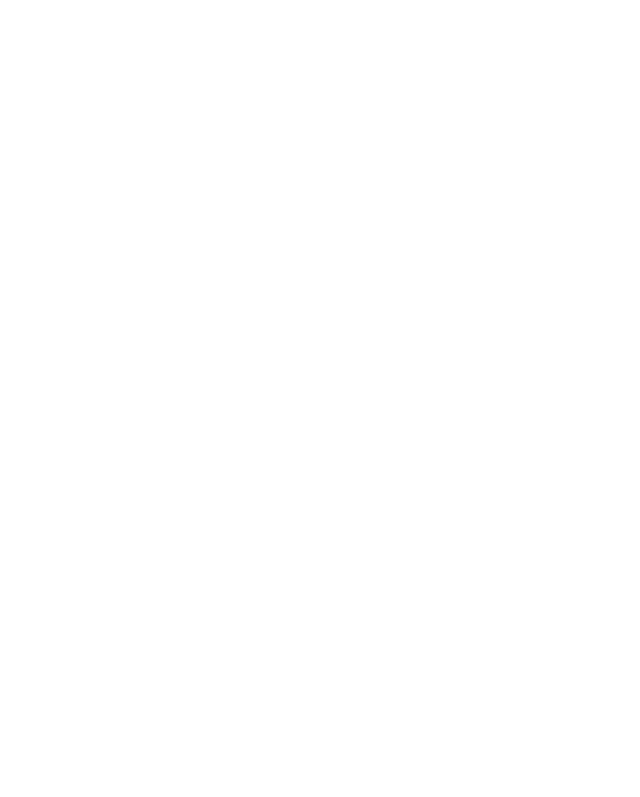
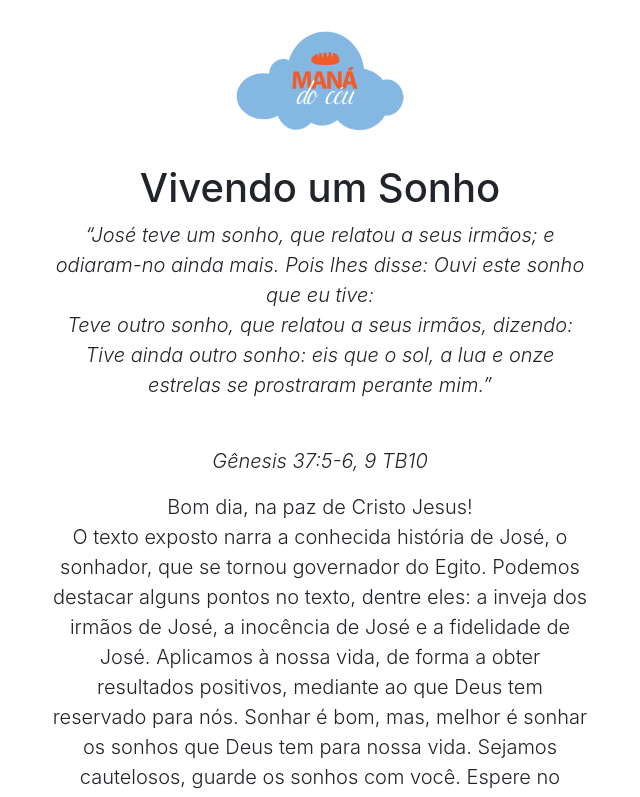
Before and after one commit to jonatascastro12/mana-do-ceu-react, a React (Create React App) app: page /mana_/vivendo-um-sonho in a window 1280 px wide. Shown: the top 797 px of the page, without its empty margins (320-960 px from the left). Built offline with nearby package versions, Linux system fonts and the light colour scheme.

Commit message:
Make mana/ => mana_/

```diff
--- a/src/App.js
+++ b/src/App.js
@@ -47,13 +47,14 @@
                     <Route path="/" exact render={() => {
                         if (this.state.slug) {
                             return (
-                                <Redirect to={`/mana/${this.state.slug}`}/>
+                                <Redirect to={`/mana_/${this.state.slug}`}/>
                             )
                         }
                         return <div className="h-100 w-100 d-flex justify-content-center align-content-center">
                             <Spinner/></div>;
                     }}/>
                     <Route path="/sobre" component={About}/>
+                    <Route path="/mana_/:slug" component={Mana}/>
                     <Route path="/mana/:slug" component={Mana}/>
                 </Switch>
             </BrowserRouter>
```
Also changed, not shown: 1 other file (tests, documents, lock files or other folders).
